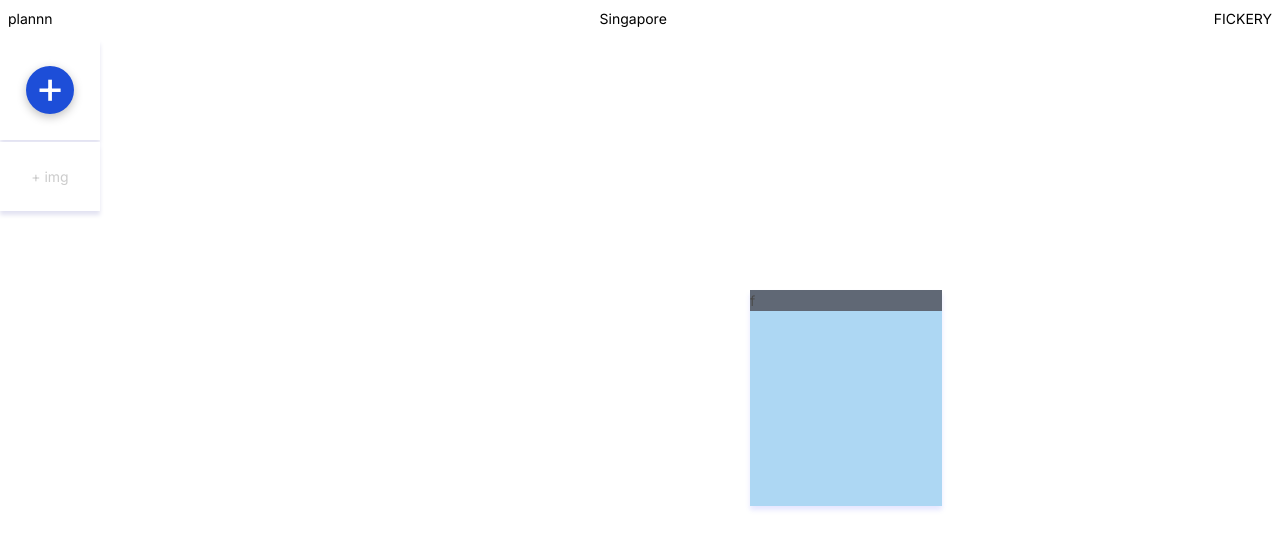
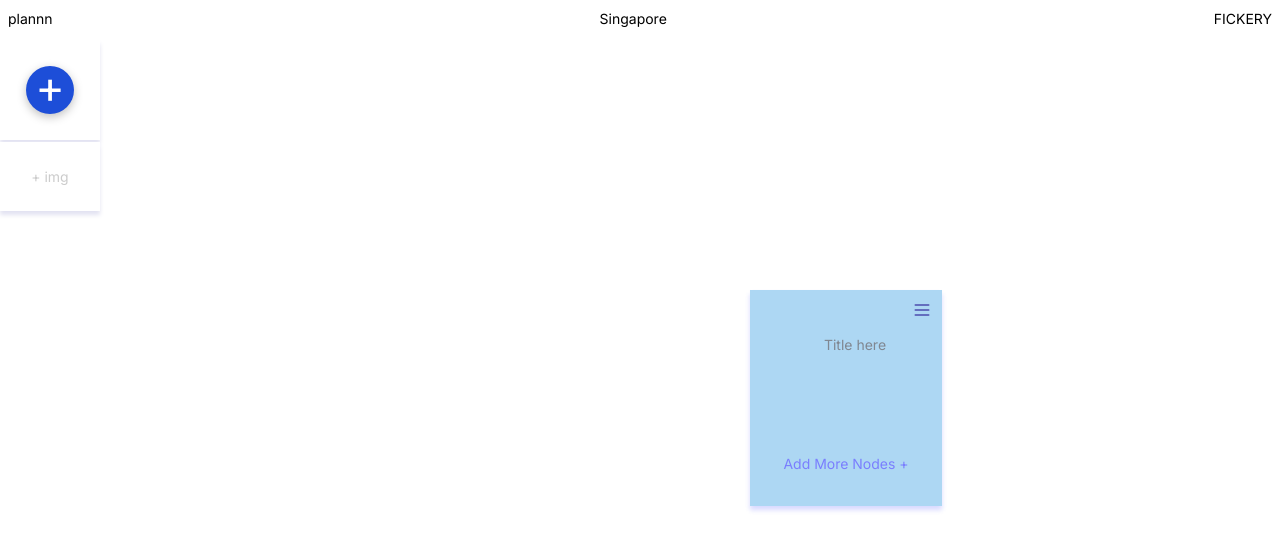
Before and after one commit to Fickery/plannn, a Next.js app: page / in a window 1280 px wide. Both pictures are taken after a click on the button "+ img". Shown: the top 550 px of the page. Built offline with nearby package versions, Linux system fonts and the light colour scheme.

Commit message:
+ Menu button

```diff
--- /dev/null
+++ b/src/app/components/ui/Menu.tsx
@@ -0,0 +1,43 @@
+function Menu() {
+  return (
+    <div
+      className="menu-icon"
+      onClick={(e) => {
+        e.stopPropagation();
+        e.currentTarget.classList.toggle("opened");
+      }}
+    >
+      <svg
+        xmlns="http://www.w3.org/2000/svg"
+        className="h-5 w-5"
+        fill="none"
+        viewBox="0 0 24 24"
+        stroke="darkblue"
+      >
+        <path
+          className="top-bar"
+          stroke-linecap="round"
+          stroke-linejoin="round"
+          stroke-width="2"
+          d="M4 6h16"
+        />
+        <path
+          className="middle-bar"
+          stroke-linecap="round"
+          stroke-linejoin="round"
+          stroke-width="2"
+          d="M4 12h16"
+        />
+        <path
+          className="bottom-bar"
+          stroke-linecap="round"
+          stroke-linejoin="round"
+          stroke-width="2"
+          d="M4 18h16"
+        />
+      </svg>
+    </div>
+  );
+}
+
+export default Menu;
--- a/src/app/components/ui/NotesContainer.tsx
+++ b/src/app/components/ui/NotesContainer.tsx
@@ -3,6 +3,7 @@ import useDragger from "@/hooks/useDragger";
 import Draggable from "react-draggable";
 import { useSelector } from "react-redux";
 import AddBtn from "../AddBtn";
+import Menu from "./Menu";
 
 export default function NotesContainer() {
   const notes = useSelector((state) => state.notes.notes);
@@ -24,8 +25,19 @@ export default function NotesContainer() {
             className="shadow-boxshadow1 absolute h-[30%] w-[15%] cursor-pointer opacity-70"
             style={{ backgroundColor: note.color }}
           >
-            <div className="w-50 p-50 bg-slate-800">f</div>
+            <div>
+              <div className="flex w-full justify-end">
+                <Menu />
+              </div>
+              <input
+                placeholder="Title here"
+                className="flex- mx-auto mb-3 mt-1 flex flex-row-reverse justify-center bg-inherit text-center outline-none placeholder:text-gray-600"
+              />
+            </div>
             {note.content}
+            <button className="text-darkblue absolute bottom-0 flex w-full justify-center p-8 hover:opacity-50">
+              Add More Nodes +
+            </button>
           </div>
         </Draggable>
       ))}
--- a/src/app/globals.css
+++ b/src/app/globals.css
@@ -7,7 +7,7 @@
     --border-radius-500: 8px;
     --fonts-primary: Karla, sans-serif;
 
-    --darkblue: 238 99% 93%;
+    --darkblue: 238 99% 63%;
     --midblue: 238 100% 89%;
     --lightblue: 253 69% 97%;
   }
@@ -71,3 +71,41 @@ main {
   color: blue;
   cursor: pointer;
 }
+
+/*  menu  */
+
+.menu-icon {
+  cursor: pointer;
+  width: 40px; /* Adjust as needed */
+  height: 40px; /* Adjust as needed */
+  display: flex;
+  justify-content: center;
+  align-items: center;
+}
+
+.menu-icon svg {
+  transition: transform 0.3s ease;
+}
+
+.top-bar,
+.bottom-bar {
+  transition:
+    transform 0.3s ease,
+    opacity 0.3s ease;
+}
+
+.middle-bar {
+  transition: opacity 0.3s ease;
+}
+
+.menu-icon.opened .top-bar {
+  transform: translateY(-2.5px) translateX(7.5px) rotate(45deg);
+}
+
+.menu-icon.opened .middle-bar {
+  opacity: 0;
+}
+
+.menu-icon.opened .bottom-bar {
+  transform: translateY(6px) translateX(-10px) rotate(-45deg);
+}
--- a/tailwind.config.ts
+++ b/tailwind.config.ts
@@ -14,7 +14,7 @@ const config: Config = {
           "conic-gradient(from 180deg at 50% 50%, var(--tw-gradient-stops))",
       },
       boxShadow: {
-        boxshadow1: "0px 4px 5px 0px hsl(var(--darkblue))",
+        boxshadow1: "0px 4px 5px 0px hsl(var(--midblue))",
       },
       colors: {
         darkblue: "hsl(var(--darkblue))",
```
